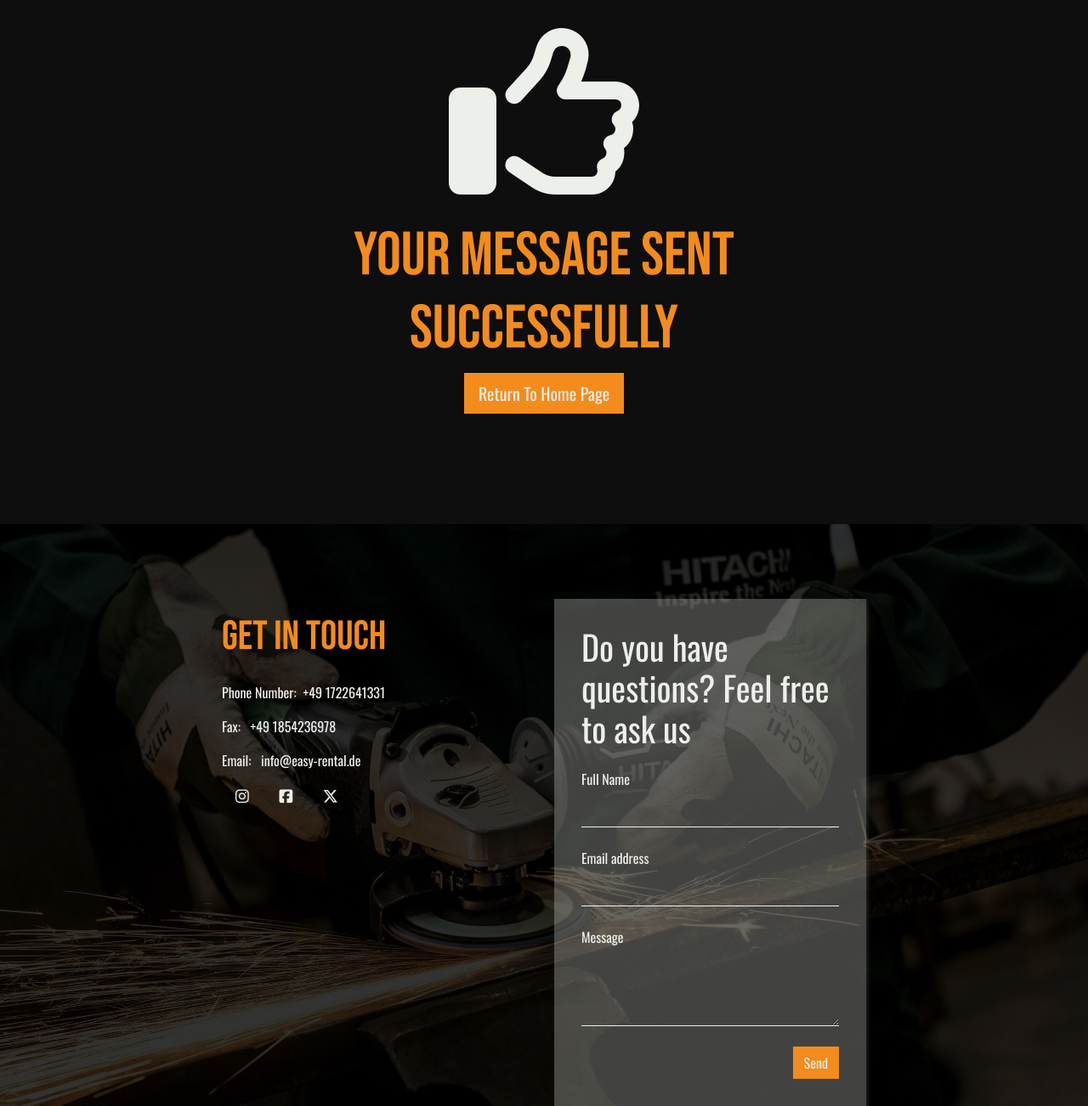
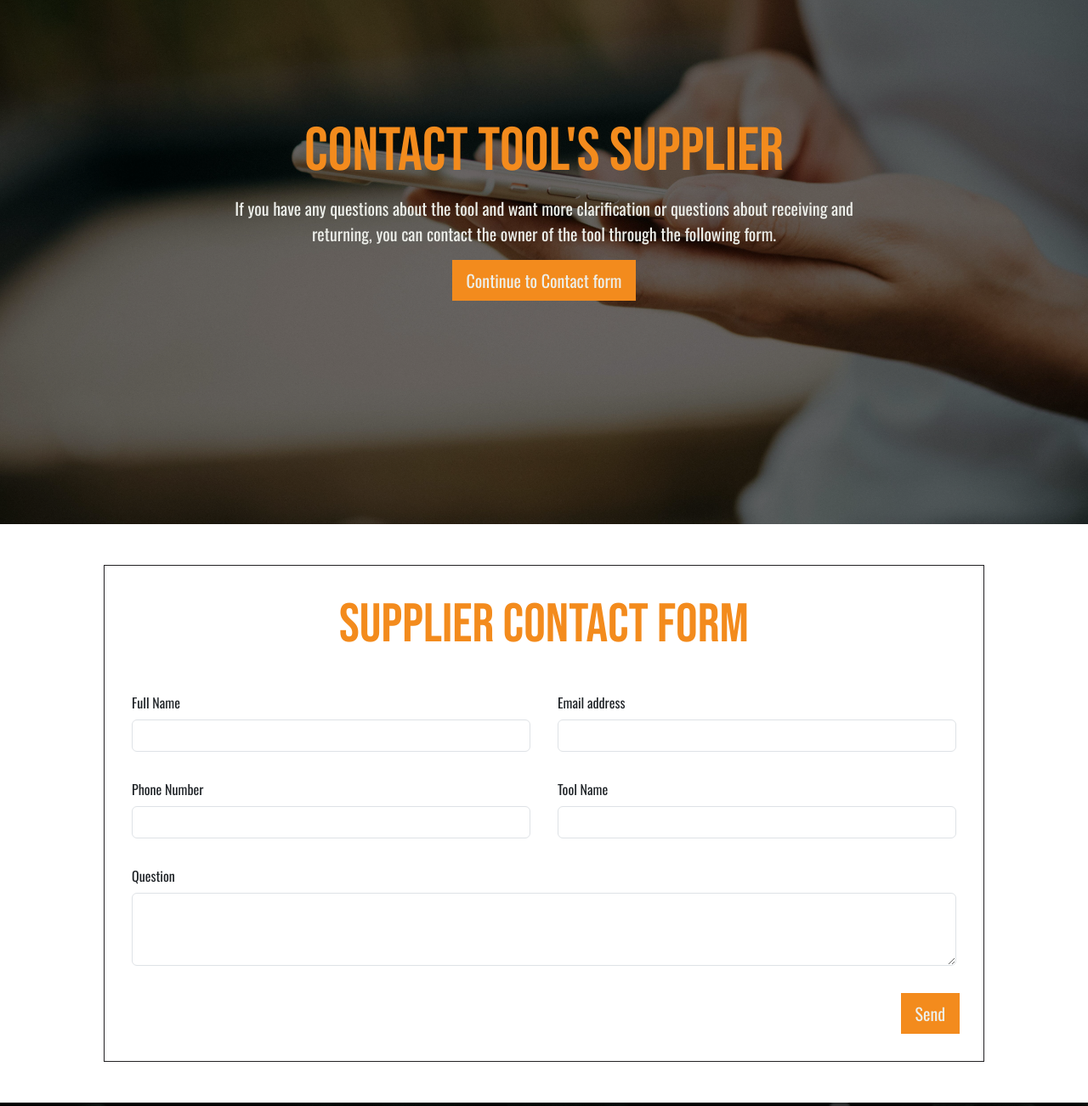
Before and after one commit to HouriaNouhKhanjar/easy-rental, a plain HTML site: page contact-supplier-page.html in a window 1280 px wide. Shown: the part 127-1429 px from the top of the page at 85% size. Drawn offline with nearby package versions, Linux system fonts and the light colour scheme.

Commit message:
create contact supplier form page

```diff
--- a/assets/css/style.css
+++ b/assets/css/style.css
@@ -118,6 +118,11 @@ h3 {
     background: var(--dark-color) url("../images/hero.jpg") no-repeat bottom/cover;
 }
 
+/* Contact Supplier Header */
+#contact-supplier-header .hero {
+    background: var(--dark-color) url("../images/contact-supplier-hero.jpg") no-repeat bottom/cover;
+}
+
 /* Reponse Page Header */
 #reponse-header .hero {
     background: var(--dark-color);
@@ -209,12 +214,14 @@ h3 {
     color: var(--secondary-color);
 }
 
-/* Booking Form */
-#rental-form .rental-form {
+/* Booking Form, Contact Supplier Form */
+#rental-form .rental-form,
+#contact-supplier-form .contact-supplier-form {
     padding: 3rem 1rem;
 }
 
-#rental-form .rental-form-container {
+#rental-form .rental-form-container,
+#contact-supplier-form .contact-supplier-container {
     padding: 1rem;
     border: 1px solid var(--dark-color);
 }
@@ -320,8 +327,9 @@ footer {
         line-height: 22px;
     }
 
-    /* Rental Form */
-    #rental-form {
+    /* Rental Form, , Contact Supplier Form */
+    #rental-form,
+    #contact-supplier-form {
         padding: 0 1rem;
     }
 
@@ -355,8 +363,9 @@ footer {
         font-size: 1.07rem;
     }
 
-    /* Booking Form */
-    #rental-form {
+    /* Booking Form, Contact Supplier Form */
+    #rental-form,
+    #contact-supplier-form {
         padding: 0 3rem;
     }
 
--- a/response-page.html
+++ b/contact-supplier-page.html
@@ -48,23 +48,62 @@
             </div>
         </div>
     </nav>
-
     <!-- Header -->
     <header class="container-fluid">
-        <div class="row" id="reponse-header">
+        <div class="row" id="contact-supplier-header">
             <div class="col-12 hero">
                 <div class="hero-container">
                     <div class="hero-content">
-                        <i class="fa-regular fa-thumbs-up response-icon"></i>
-                        <h1 class="display-2">Your Message sent successfully</h1>
-                        <a href="index.html" aria-label="go homepage">
-                            <button type="button" class="btn btn-lg action-button">Return To Home Page</button>
+                        <h1 class="display-2">Contact Tool's Supplier</h1>
+                        <p class="lead">If you have any questions about the tool and want more clarification or
+                            questions about receiving and returning, you can contact the owner of the
+                            tool through the following form.
+                        </p>
+                        <a href="#contact-supplier-form" aria-label="go to rental form">
+                            <button type="button" class="btn btn-lg action-button">Continue to Contact form</button>
                         </a>
                     </div>
                 </div>
             </div>
         </div>
     </header>
+
+    <!-- Main Container -->
+    <main>
+        <section class="container section" id="contact-supplier-form">
+            <form action="response-page.html" method="GET" class="contact-supplier-form">
+                <div class="row contact-supplier-container">
+                    <div class="col-12 text-center my-3">
+                        <h2 class="display-3">Supplier Contact Form</h2>
+                    </div>
+                    <div class="col-12 col-lg-6 p-3">
+                        <label for="username" class="form-label">Full Name</label>
+                        <input type="text" class="form-control" name="username" id="username" required>
+                    </div>
+                    <div class="col-12 col-lg-6 p-3">
+                        <label for="user-email" class="form-label">Email address</label>
+                        <input type="email" class="form-control" name="user-email" id="user-email" required>
+                    </div>
+                    <div class="col-12 col-lg-6 p-3">
+                        <label for="phonenumber" class="form-label">Phone Number</label>
+                        <input type="number" class="form-control" name="phonenumber" id="phonenumber" required>
+                    </div>
+                    <div class="col-12 col-lg-6 p-3">
+                        <label for="tool-name" class="form-label">Tool Name</label>
+                        <input type="text" class="form-control" name="tool-name" id="tool-name" required>
+                    </div>
+                    <div class="col-12 p-3">
+                        <label for="user-question" class="form-label">Question</label>
+                        <textarea class="form-control" name="user-question" id="user-question" rows="3"
+                            required></textarea>
+                    </div>
+                    <div class="col-12 d-flex justify-content-end my-3">
+                        <button type="submit" class="btn btn-lg action-button">Send</button>
+                    </div>
+                </div>
+            </form>
+        </section>
+    </main>
 
     <!-- Footer -->
     <footer class="mt-auto">
```
Also changed, not shown: booking-page.html (+0 -2 lines), index.html (+12 -12 lines), assets/images/contact-supplier-hero.jpg (added).
